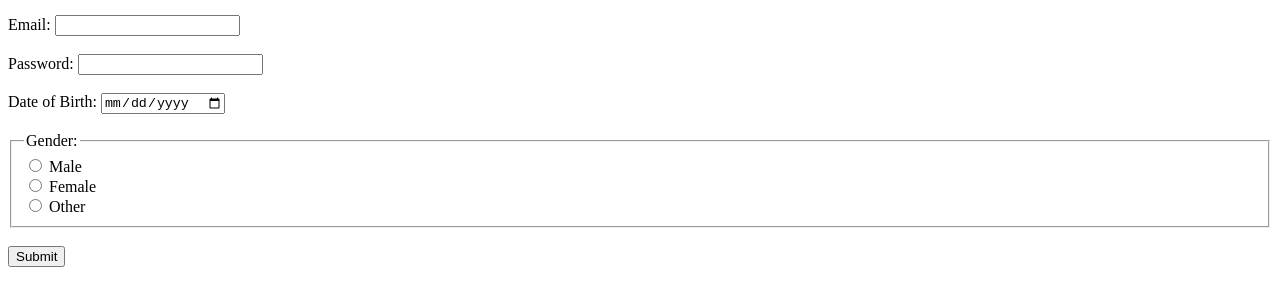
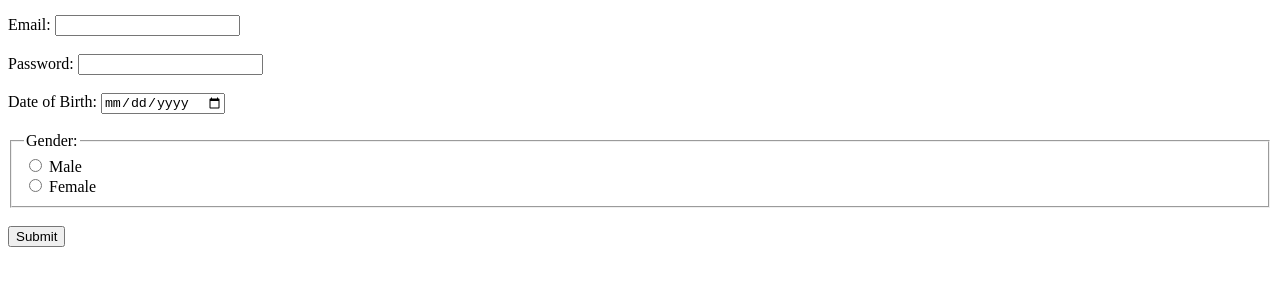
Before and after one commit to nu23mca28/AWT, a plain HTML site: page Assignment4/2.html in a window 1280 px wide. Shown: the part 104-410 px from the top of the page. Drawn offline with Linux system fonts and the light colour scheme.

Commit message:
Update 2.html

```diff
--- a/Assignment4/2.html
+++ b/Assignment4/2.html
@@ -30,9 +30,6 @@
             <label for="female">
                 <input type="radio" id="female" name="gender" value="female"> Female
             </label><br>
-            <label for="other">
-                <input type="radio" id="other" name="gender" value="other"> Other
-            </label><br>
         </fieldset><br>
 
         <button type="submit">Submit</button>
```
